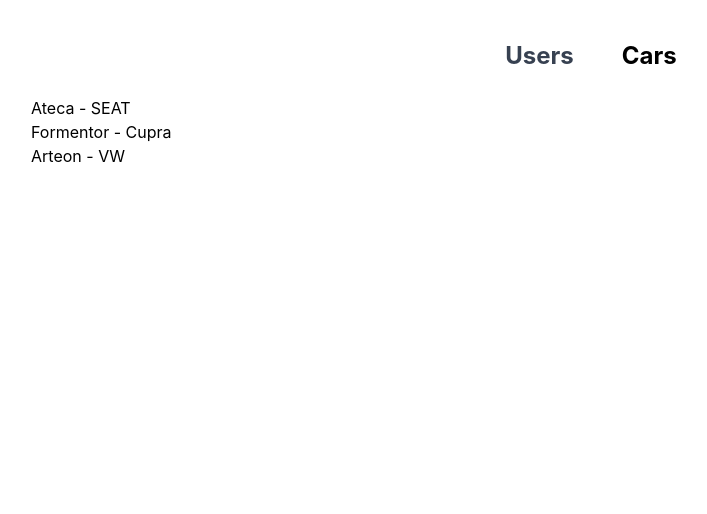
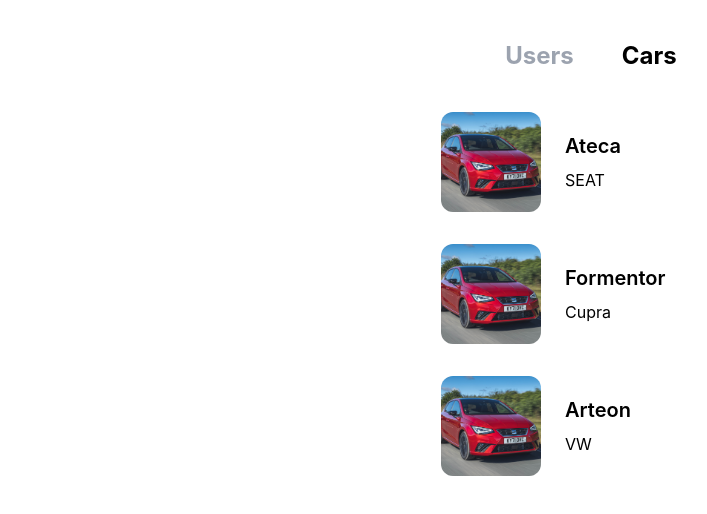
Before and after one commit to jorbush/cards-catalog-akkodis, a React (Create React App) app: page /cars in a window 1280 px wide. Shown: the top 514 px of the page, without its empty margins (49-756 px from the left). Built offline with nearby package versions, Linux system fonts and the light colour scheme.

Commit message:
Styling cars page

```diff
--- a/src/components/CardComponent.tsx
+++ b/src/components/CardComponent.tsx
@@ -76,7 +76,7 @@
                     </div>
                 )}
             </div>
-            <div className="relative p-6 flex-auto">
+            <div className="relative p-6 pt-0 pb-0 flex-auto">
                 {content}
             </div>
         </div>
--- a/src/components/NavigationHeader.tsx
+++ b/src/components/NavigationHeader.tsx
@@ -34,7 +34,7 @@
         ">
             <div
                 className={`p-2 cursor-pointer ${
-                activePage === primaryText ? 'text-black' : 'text-gray-700'
+                activePage === primaryText ? 'text-black' : 'text-gray-400'
                 }`}
                 onClick={() => navigateToPage('/')}
             >
@@ -42,7 +42,7 @@
             </div>
             <div
                 className={`p-2 cursor-pointer ${
-                activePage === secondaryText ? 'text-black' : 'text-gray-700'
+                activePage === secondaryText ? 'text-black' : 'text-gray-400'
                 }`}
                 onClick={() => navigateToPage('/cars')}
             >
--- a/src/pages/CarsPage.tsx
+++ b/src/pages/CarsPage.tsx
@@ -1,6 +1,7 @@
 import React from 'react';
 import carsData from '../data/cars.json';
 import NavigationHeader from '../components/NavigationHeader';
+import CardComponent from '../components/CardComponent';
 
 const CarsPage = () => {
     return (
@@ -17,13 +18,29 @@
                 primaryText='Users'
                 secondaryText='Cars'
             />
-        <ul>
-          {carsData.coches.map((cars) => (
-            <li key={cars.id}>
-              {cars.nombre} - {cars.marca}
-            </li>
-          ))}
-        </ul>
+            <div className="flex justify-center">
+              <div className="
+                grid
+                grid-cols-1
+                pt-4
+                gap-8
+              ">
+                {carsData.coches.map((car) => (
+                  <CardComponent
+                    key={car.id}
+                    image="/images/ibiza.jpeg"
+                    content={
+                      (
+                        <div className="flex flex-col gap-2">
+                          <div className='text-xl font-semibold'>{car.nombre}</div>
+                          <div>{car.marca}</div>
+                        </div>
+                      )
+                    }
+                  />
+                ))}
+              </div>
+            </div>
       </div>
     );
   };
--- a/src/pages/HomePage.tsx
+++ b/src/pages/HomePage.tsx
@@ -39,7 +39,8 @@
                 <div className="
                     grid
                     grid-cols-1
-                    gap-4
+                    pt-4
+                    gap-8
                 ">
                     {users.map((user: User) => (
                         <CardComponent key={user.id} content={
```
Also changed, not shown: public/images/ibiza.jpeg (added).
